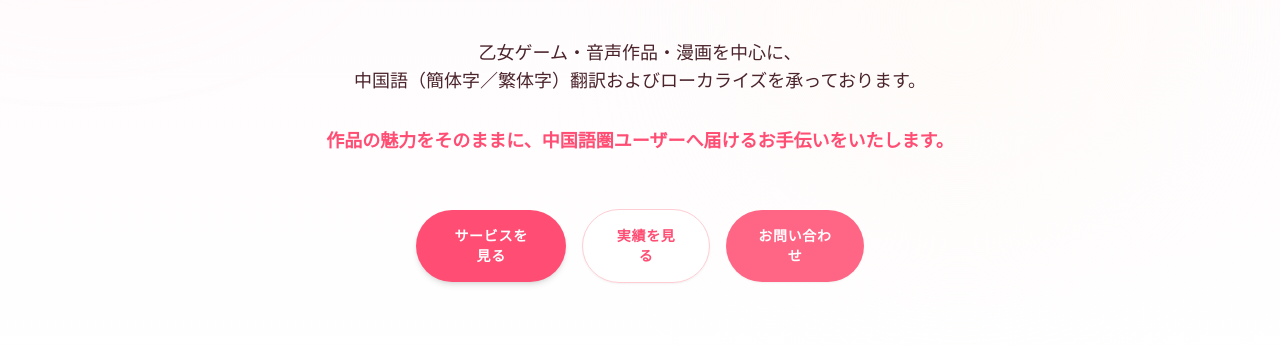
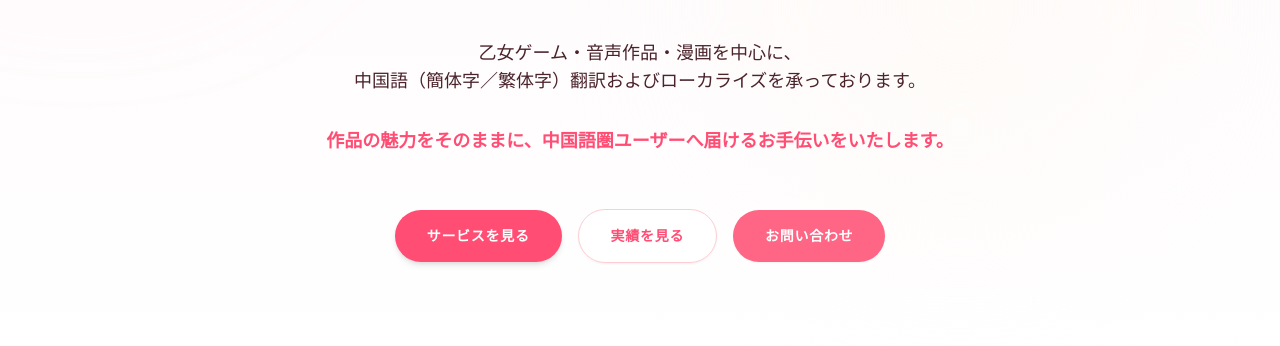
Before and after one commit to Kenzui-Localization/kenzui-localization.github.io, a plain HTML site: page index.html in a window 1280 px wide. Shown: the part 454-800 px from the top of the page. Drawn offline with nearby package versions, Linux system fonts and the light colour scheme.

Commit message:
Update index.html

```diff
--- a/index.html
+++ b/index.html
@@ -160,13 +160,13 @@
 
             <!-- Interactive Action buttons -->
             <div class="flex flex-col sm:flex-row gap-4 justify-center items-center pt-6 max-w-md mx-auto">
-                <a href="#services" class="w-full sm:w-auto px-8 py-4 bg-berry-700 hover:bg-berry-800 text-white font-semibold rounded-full tracking-wider transition-all shadow-md hover:shadow-lg transform hover:scale-[1.01] text-xs sm:text-sm">
+                <a href="#services" class="w-full sm:w-auto px-8 py-4 bg-berry-700 hover:bg-berry-800 text-white font-semibold rounded-full tracking-wider transition-all shadow-md hover:shadow-lg transform hover:scale-[1.01] text-xs sm:text-sm whitespace-nowrap">
                     サービスを見る
                 </a>
-                <a href="#works" class="w-full sm:w-auto px-8 py-4 bg-white/95 hover:bg-white text-berry-700 border border-rose-200 font-semibold rounded-full tracking-wider transition-all shadow-sm hover:shadow-md transform hover:scale-[1.01] text-xs sm:text-sm">
+                <a href="#works" class="w-full sm:w-auto px-8 py-4 bg-white/95 hover:bg-white text-berry-700 border border-rose-200 font-semibold rounded-full tracking-wider transition-all shadow-sm hover:shadow-md transform hover:scale-[1.01] text-xs sm:text-sm whitespace-nowrap">
                     実績を見る
                 </a>
-                <a href="#pricing" class="w-full sm:w-auto px-8 py-4 bg-berry-500 hover:bg-berry-600 text-white font-semibold rounded-full tracking-wider transition-all shadow-sm hover:shadow-md transform hover:scale-[1.01] text-xs sm:text-sm">
+                <a href="#pricing" class="w-full sm:w-auto px-8 py-4 bg-berry-500 hover:bg-berry-600 text-white font-semibold rounded-full tracking-wider transition-all shadow-sm hover:shadow-md transform hover:scale-[1.01] text-xs sm:text-sm whitespace-nowrap">
                     お問い合わせ
                 </a>
             </div>
```
